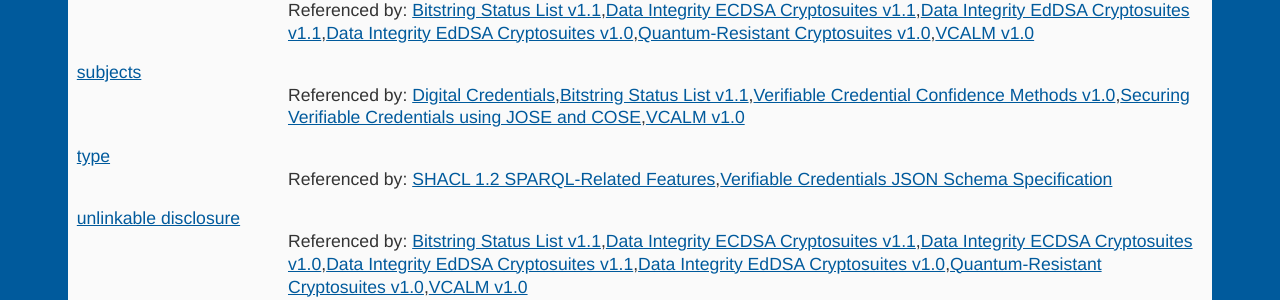
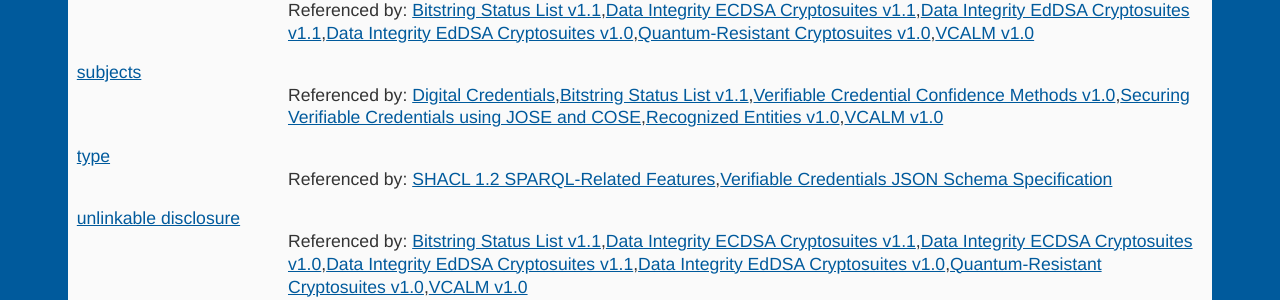
Before and after one commit to dontcallmedom/specdex, a Jekyll site: the page built from vc-data-model-2.0.html, in a window 1280 px wide. Shown: the part 754-1054 px from the top of the page. Built offline with Jekyll 4.4.1, drawn with Linux system fonts in a browser that asks for light colours.

Commit message:
Automatic update

```diff
--- a/vc-data-model-2.0.html
+++ b/vc-data-model-2.0.html
@@ -19,7 +19,7 @@ layout: base
 <dt><a class="concept" href="https:&#x2F;&#x2F;www.w3.org&#x2F;TR&#x2F;vc-data-model-2.0&#x2F;#dfn-selective-disclosure">selective disclosure</a></dt>
 <dd>Referenced by: <a href="https:&#x2F;&#x2F;w3c.github.io&#x2F;vc-bitstring-status-list&#x2F;">Bitstring Status List v1.1</a>,<a href="https:&#x2F;&#x2F;w3c.github.io&#x2F;vc-di-ecdsa&#x2F;">Data Integrity ECDSA Cryptosuites v1.1</a>,<a href="https:&#x2F;&#x2F;w3c.github.io&#x2F;vc-di-eddsa&#x2F;">Data Integrity EdDSA Cryptosuites v1.1</a>,<a href="https:&#x2F;&#x2F;www.w3.org&#x2F;TR&#x2F;vc-di-eddsa&#x2F;">Data Integrity EdDSA Cryptosuites v1.0</a>,<a href="https:&#x2F;&#x2F;w3c.github.io&#x2F;vc-di-quantum-resistant&#x2F;">Quantum-Resistant Cryptosuites v1.0</a>,<a href="https:&#x2F;&#x2F;w3c.github.io&#x2F;vcalm&#x2F;">VCALM v1.0</a></dd>
 <dt><a class="concept" href="https:&#x2F;&#x2F;www.w3.org&#x2F;TR&#x2F;vc-data-model-2.0&#x2F;#dfn-subjects">subjects</a></dt>
-<dd>Referenced by: <a href="https:&#x2F;&#x2F;w3c-fedid.github.io&#x2F;digital-credentials&#x2F;">Digital Credentials</a>,<a href="https:&#x2F;&#x2F;w3c.github.io&#x2F;vc-bitstring-status-list&#x2F;">Bitstring Status List v1.1</a>,<a href="https:&#x2F;&#x2F;w3c.github.io&#x2F;vc-confidence-method&#x2F;">Verifiable Credential Confidence Methods v1.0</a>,<a href="https:&#x2F;&#x2F;w3c.github.io&#x2F;vc-jose-cose&#x2F;">Securing Verifiable Credentials using JOSE and COSE</a>,<a href="https:&#x2F;&#x2F;w3c.github.io&#x2F;vcalm&#x2F;">VCALM v1.0</a></dd>
+<dd>Referenced by: <a href="https:&#x2F;&#x2F;w3c-fedid.github.io&#x2F;digital-credentials&#x2F;">Digital Credentials</a>,<a href="https:&#x2F;&#x2F;w3c.github.io&#x2F;vc-bitstring-status-list&#x2F;">Bitstring Status List v1.1</a>,<a href="https:&#x2F;&#x2F;w3c.github.io&#x2F;vc-confidence-method&#x2F;">Verifiable Credential Confidence Methods v1.0</a>,<a href="https:&#x2F;&#x2F;w3c.github.io&#x2F;vc-jose-cose&#x2F;">Securing Verifiable Credentials using JOSE and COSE</a>,<a href="https:&#x2F;&#x2F;w3c.github.io&#x2F;vc-recognized-entities&#x2F;">Recognized Entities v1.0</a>,<a href="https:&#x2F;&#x2F;w3c.github.io&#x2F;vcalm&#x2F;">VCALM v1.0</a></dd>
 <dt><a class="concept" href="https:&#x2F;&#x2F;www.w3.org&#x2F;TR&#x2F;vc-data-model-2.0&#x2F;#dfn-type">type</a></dt>
 <dd>Referenced by: <a href="https:&#x2F;&#x2F;w3c.github.io&#x2F;data-shapes&#x2F;shacl12-sparql&#x2F;">SHACL 1.2 SPARQL-Related Features</a>,<a href="https:&#x2F;&#x2F;w3c.github.io&#x2F;vc-json-schema&#x2F;">Verifiable Credentials JSON Schema Specification</a></dd>
 <dt><a class="concept" href="https:&#x2F;&#x2F;www.w3.org&#x2F;TR&#x2F;vc-data-model-2.0&#x2F;#dfn-unlinkable-disclosure">unlinkable disclosure</a></dt>
```
